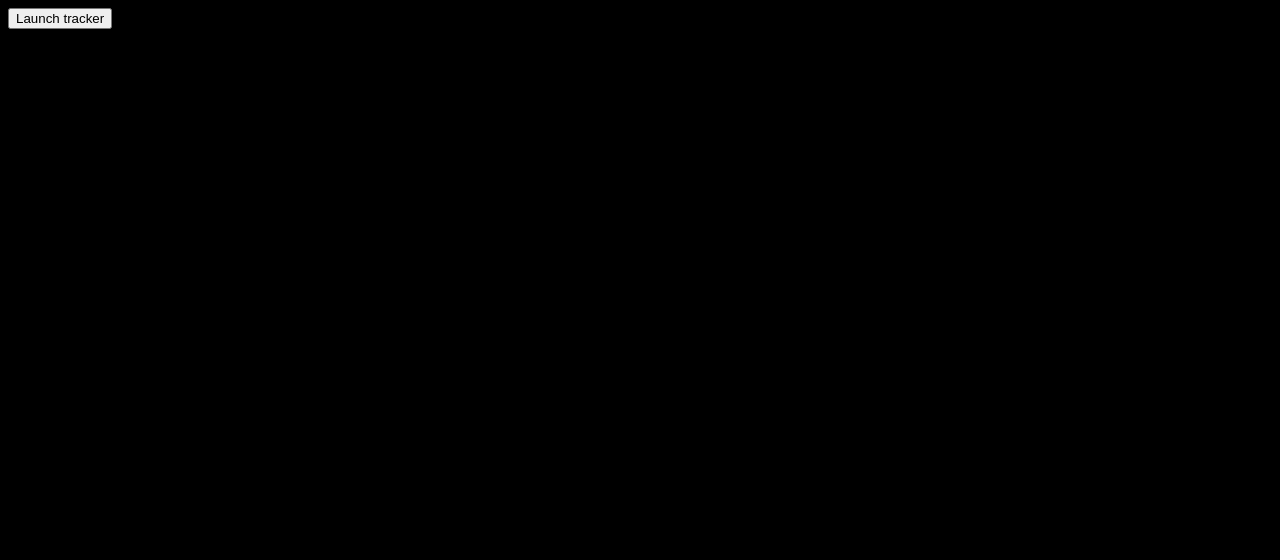
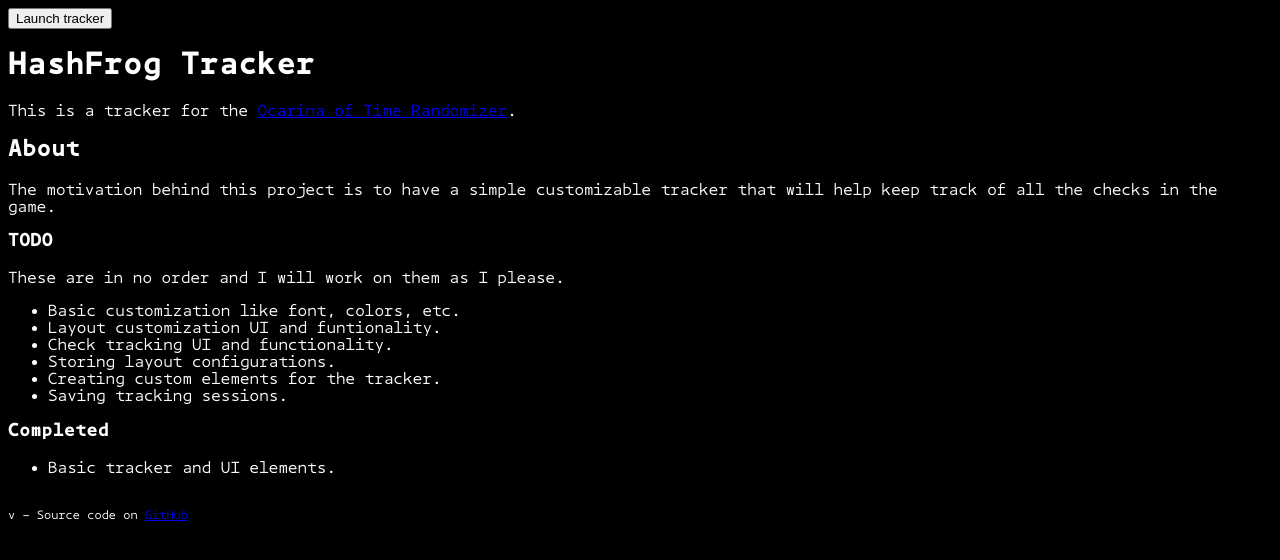
Before and after one commit to wafo/hashfrog_tracker, a React (Create React App) app: page / in a window 1280 px wide. Shown: the top 560 px of the page. Built offline with nearby package versions, Linux system fonts and the light colour scheme.

Commit message:
feature: welcome

```diff
--- a/package.json
+++ b/package.json
@@ -8,6 +8,7 @@
     "@testing-library/user-event": "^13.5.0",
     "react": "^18.2.0",
     "react-dom": "^18.2.0",
+    "react-markdown": "^8.0.3",
     "react-router-dom": "^6.3.0",
     "react-scripts": "5.0.1",
     "react-select": "^5.3.2",
--- a/src/components/Footer.js
+++ b/src/components/Footer.js
@@ -9,7 +9,7 @@
   return (
     <Fragment>
       <p style={{ fontSize: "0.75rem", opacity }}>
-        {name} v{version} {showGitHub && <span>- Source code on GitHub</span>}
+        {name} v{version} {showGitHub && <span>- Source code on <a href="https://github.com/wafo/hashfrog_tracker">GitHub</a></span>}
       </p>
     </Fragment>
   );
--- a/src/scenes/Welcome.js
+++ b/src/scenes/Welcome.js
@@ -1,6 +1,17 @@
-import { Fragment } from "react";
+import { useEffect, useState } from "react";
+import ReactMarkdown from "react-markdown";
+import Footer from "../components/Footer";
+import welcome from "./welcome.md";
 
 const Welcome = () => {
+  const [markdown, setMarkdown] = useState(null);
+
+  useEffect(() => {
+    fetch(welcome)
+      .then((response) => response.text())
+      .then((text) => setMarkdown(text));
+  }, []);
+
   const launchTracker = () => {
     const url = "http://localhost:3000/tracker";
     window.open(
@@ -11,11 +22,15 @@
   };
 
   return (
-    <Fragment>
+    <div style={{ color: "#fff" }}>
       <button type="button" onClick={launchTracker}>
         Launch tracker
       </button>
-    </Fragment>
+      <ReactMarkdown>{markdown}</ReactMarkdown>
+      <div style={{ margin: "2rem 0" }}>
+        <Footer />
+      </div>
+    </div>
   );
 };
 
--- /dev/null
+++ b/src/scenes/welcome.md
@@ -0,0 +1,19 @@
+# HashFrog Tracker
+
+This is a tracker for the [Ocarina of Time Randomizer](https://ootrandomizer.com/).
+
+## About
+The motivation behind this project is to have a simple customizable tracker that will help keep track of all the checks in the game.
+
+### TODO
+These are in no order and I will work on them as I please.
+
+- Basic customization like font, colors, etc.
+- Layout customization UI and funtionality.
+- Check tracking UI and functionality.
+- Storing layout configurations.
+- Creating custom elements for the tracker.
+- Saving tracking sessions.
+
+### Completed
+- Basic tracker and UI elements.
```
Also changed, not shown: 1 other file (tests, documents, lock files or other folders).
